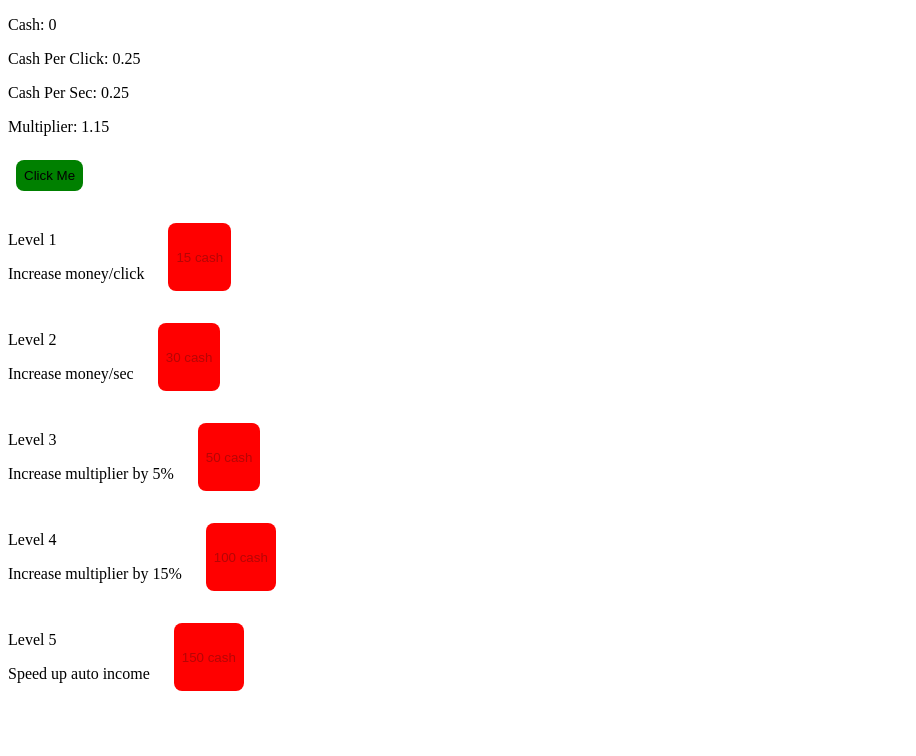
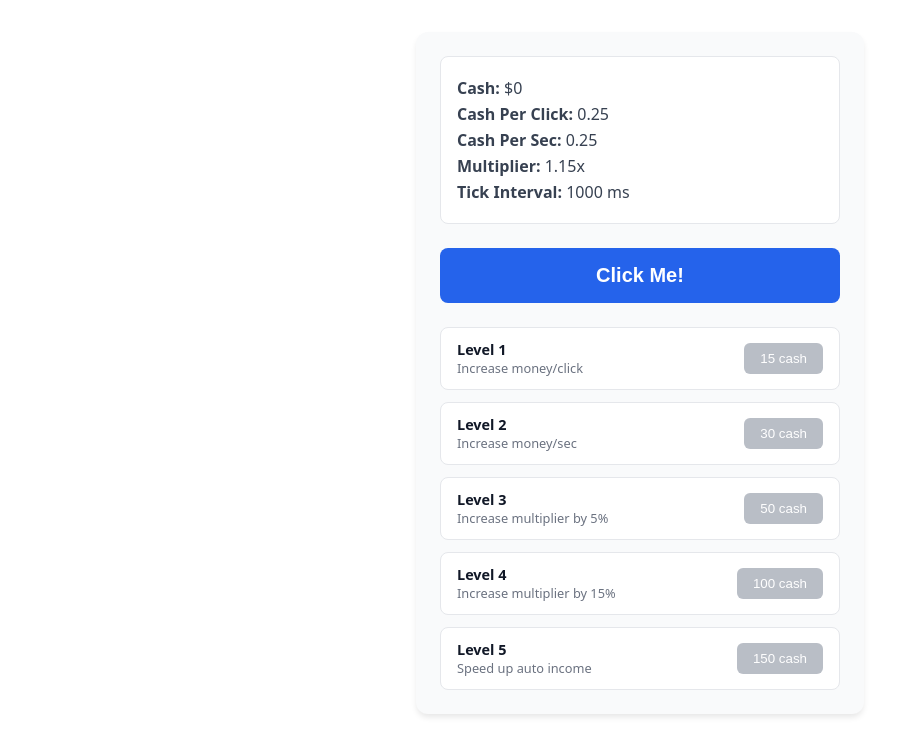
Before and after one commit to webrune-tim/svelte-button-masher, a SvelteKit app: page / in a window 1280 px wide. Shown: the top 756 px of the page, without its empty margins (0-916 px from the left). Built offline with nearby package versions, Linux system fonts and the light colour scheme.

Commit message:
base game

```diff
--- a/src/routes/+page.svelte
+++ b/src/routes/+page.svelte
@@ -1,161 +1,280 @@
 <script lang="ts">
-  let cash = $state(0)
-  let cashPerClick = $state(0.25)
-  let cashPerSec = $state(0.25)
-  let multiplier = $state(1.15)
-  let time = $state(1000)
+  import { onMount } from 'svelte';
+
+  let cash = $state(0);
+  let cashPerClick = $state(0.25);
+  let cashPerSec = $state(0.25);
+  let multiplier = $state(1.15);
+  let time = $state(1000);
 
   let timerId: ReturnType<typeof setInterval> | null = null;
+  let isLoaded = $state(false);
 
-  function handleMainClick(): void {
-    cash += cashPerClick
-  }
-
-  function runEverySecond(): void {
-    cash = cash + cashPerSec
-  }
+  const fmt = (n: number) => Number(n.toFixed(2));
 
   function startTimer(): void {
-    if (timerId !== null) return; // Guard against double-starting
-
-    timerId = setInterval(runEverySecond, time);
+    if (timerId !== null) {
+      clearInterval(timerId);
+    }
+    timerId = setInterval(() => {
+      cash += cashPerSec;
+    }, time);
   }
 
   function stopTimer(): void {
     if (timerId !== null) {
       clearInterval(timerId);
-      timerId = null; // Reset handle after clearing
+      timerId = null;
     }
   }
 
-  function handleCashPerClick(_multiplier: number): void {
-    cashPerClick *= _multiplier
-    multiplier *= 1.15
-    cash -= cash * 0.75
+  function handleMainClick(): void {
+    cash += cashPerClick;
   }
 
-  function handleCashPerSec(_multiplier: number): void {
-    cashPerSec *= _multiplier
-    multiplier *= 1.15
-    cash -= cash * 0.75
-
-    startTimer()
+  // Resets total cash to 20% of the current total (retains 20%, removes 80%)
+  function resetCashAfterUpgrade(): void {
+    cash *= 0.20;
   }
 
-  function increaseMultiplier (amount: number): void {
-    multiplier += amount
+  function handleCashPerClick(m: number): void {
+    cashPerClick *= m;
+    multiplier *= 1.15;
+    resetCashAfterUpgrade();
+  }
+
+  function handleCashPerSec(m: number): void {
+    cashPerSec *= m;
+    multiplier *= 1.15;
+    resetCashAfterUpgrade();
+    startTimer();
+  }
+
+  function increaseMultiplier(amount: number): void {
+    multiplier += amount;
+    resetCashAfterUpgrade();
   }
 
   function speedUpTimer(): void {
-    time *= 0.8
+    time *= 0.8;
+    resetCashAfterUpgrade();
   }
+
+  // Restarts the interval automatically when `time` changes while timer is active
+  $effect(() => {
+    if (timerId !== null) {
+      startTimer();
+    }
+  });
+
+  // Load saved state on component mount
+  onMount(() => {
+    const saved = localStorage.getItem('button_masher_save');
+    if (saved) {
+      try {
+        const parsed = JSON.parse(saved);
+        cash = parsed.cash ?? 0;
+        cashPerClick = parsed.cashPerClick ?? 0.25;
+        cashPerSec = parsed.cashPerSec ?? 0.25;
+        multiplier = parsed.multiplier ?? 1.15;
+        time = parsed.time ?? 1000;
+        if (parsed.isTimerRunning) {
+          startTimer();
+        }
+      } catch (e) {
+        console.error('Failed to parse save game:', e);
+      }
+    }
+    isLoaded = true;
+  });
+
+  // Auto-save state to localStorage on state updates
+  $effect(() => {
+    if (!isLoaded) return;
+    const saveData = {
+      cash,
+      cashPerClick,
+      cashPerSec,
+      multiplier,
+      time,
+      isTimerRunning: timerId !== null
+    };
+    localStorage.setItem('button_masher_save', JSON.stringify(saveData));
+  });
+
+  interface Upgrade {
+    level: number;
+    title: string;
+    description: string;
+    cost: number;
+    action: () => void;
+  }
+
+  const upgrades: Upgrade[] = $derived([
+    {
+      level: 1,
+      title: 'Level 1',
+      description: 'Increase money/click',
+      cost: 15,
+      action: () => handleCashPerClick(multiplier)
+    },
+    {
+      level: 2,
+      title: 'Level 2',
+      description: 'Increase money/sec',
+      cost: 30,
+      action: () => handleCashPerSec(multiplier)
+    },
+    {
+      level: 3,
+      title: 'Level 3',
+      description: 'Increase multiplier by 5%',
+      cost: 50,
+      action: () => increaseMultiplier(0.05)
+    },
+    {
+      level: 4,
+      title: 'Level 4',
+      description: 'Increase multiplier by 15%',
+      cost: 100,
+      action: () => increaseMultiplier(0.15)
+    },
+    {
+      level: 5,
+      title: 'Level 5',
+      description: 'Speed up auto income',
+      cost: 150,
+      action: () => speedUpTimer()
+    }
+  ]);
 </script>
 
-<p>Cash: {Number(cash.toFixed(2))}</p>
-<p>Cash Per Click: {Number(cashPerClick.toFixed(2))}</p>
-<p>Cash Per Sec: {Number(cashPerSec.toFixed(2))}</p>
-<p>Multiplier: {Number(multiplier.toFixed(2))}</p>
-
-<div class="buttons">
-  <div class="btn-area">
-    <button onclick={handleMainClick}>Click Me</button>
+<div class="game-container">
+  <div class="stats">
+    <p><strong>Cash:</strong> ${fmt(cash)}</p>
+    <p><strong>Cash Per Click:</strong> {fmt(cashPerClick)}</p>
+    <p><strong>Cash Per Sec:</strong> {fmt(cashPerSec)}</p>
+    <p><strong>Multiplier:</strong> {fmt(multiplier)}x</p>
+    <p><strong>Tick Interval:</strong> {fmt(time)} ms</p>
   </div>
 
-  <div class="btn-area">
-    <div>
-      <p>Level 1</p>
-      <p>Increase money/click</p>
-    </div>
-
-    <button
-      class:deactive={cash <= 15}
-      disabled={cash <= 15}
-      onclick={() => handleCashPerClick(multiplier)}
-      class="power"
-    >15 cash</button>
+  <div class="main-action">
+    <button class="click-btn" onclick={handleMainClick}>Click Me!</button>
   </div>
 
-  <div class="btn-area">
-    <div>
-      <p>Level 2</p>
-      <p>Increase money/sec</p>
-    </div>
-
-    <button
-      class:deactive={cash <= 30}
-      disabled={cash <= 30}
-      onclick={() => handleCashPerSec(multiplier)}
-      class="power"
-    >30 cash</button>
-  </div>
-
-  <div class="btn-area">
-    <div>
-      <p>Level 3</p>
-      <p>Increase multiplier by 5%</p>
-    </div>
-
-    <button
-      class:deactive={cash <= 50}
-      disabled={cash <= 50}
-      onclick={() => increaseMultiplier(0.05)}
-      class="power"
-    >50 cash</button>
-  </div>
-
-  <div class="btn-area">
-    <div>
-      <p>Level 4</p>
-      <p>Increase multiplier by 15%</p>
-    </div>
-
-    <button
-      class:deactive={cash <= 100}
-      disabled={cash <= 100}
-      onclick={() => increaseMultiplier(0.15)}
-      class="power"
-    >100 cash</button>
-  </div>
-
-  <div class="btn-area">
-    <div>
-      <p>Level 5</p>
-      <p>Speed up auto income</p>
-    </div>
-
-    <button
-      class:deactive={cash <= 150}
-      disabled={cash <= 150}
-      onclick={speedUpTimer}
-      class="power"
-    >150 cash</button>
+  <div class="buttons">
+    {#each upgrades as item (item.level)}
+      <div class="btn-area">
+        <div>
+          <p class="title">{item.title}</p>
+          <p class="desc">{item.description}</p>
+        </div>
+        <button
+          class="power"
+          disabled={cash <= item.cost}
+          onclick={item.action}
+        >
+          {item.cost} cash
+        </button>
+      </div>
+    {/each}
   </div>
 </div>
 
 <style>
-  .buttons {
+  .game-container {
+    font-family: system-ui, -apple-system, BlinkMacSystemFont, 'Segoe UI', Roboto, sans-serif;
+    max-width: 400px;
+    margin: 2rem auto;
+    padding: 1.5rem;
+    background: #f9fafb;
+    border-radius: 12px;
+    box-shadow: 0 4px 6px -1px rgb(0 0 0 / 0.1);
+  }
+
+  .stats {
+    background: white;
+    padding: 1rem;
+    border-radius: 8px;
+    margin-bottom: 1.5rem;
+    border: 1px solid #e5e7eb;
+
+    p {
+      margin: 0.25rem 0;
+      color: #374151;
+    }
+  }
+
+  .main-action {
     display: flex;
-    gap: 1rem;
-    flex-direction: column;
-    width: fit-content;
+    justify-content: center;
+    margin-bottom: 1.5rem;
 
-    button {
-      margin: 0.5rem;
-      padding: 0.5rem;
-      background: green;
-      color: contrast-color(green);
+    .click-btn {
+      width: 100%;
+      padding: 1rem;
+      font-size: 1.25rem;
+      font-weight: bold;
+      background: #2563eb;
+      color: white;
       border: none;
-      border-radius: 0.5rem;
+      border-radius: 8px;
+      cursor: pointer;
+      transition: background 0.2s;
 
-      &.deactive {
-        background: red;
-        color: contrast-color(red);
+      &:hover {
+        background: #1d4ed8;
       }
     }
   }
 
+  .buttons {
+    display: flex;
+    flex-direction: column;
+    gap: 0.75rem;
+  }
+
   .btn-area {
     display: flex;
-    gap: 1rem;
+    justify-content: space-between;
+    align-items: center;
+    background: white;
+    padding: 0.75rem 1rem;
+    border-radius: 8px;
+    border: 1px solid #e5e7eb;
+
+    .title {
+      font-weight: 600;
+      margin: 0;
+      color: #111827;
+      font-size: 0.9rem;
+    }
+
+    .desc {
+      margin: 0;
+      font-size: 0.8rem;
+      color: #6b7280;
+    }
+
+    button.power {
+      padding: 0.5rem 1rem;
+      background: #16a34a;
+      color: white;
+      border: none;
+      border-radius: 6px;
+      cursor: pointer;
+      font-weight: 500;
+      transition: background 0.2s;
+
+      &:hover:not(:disabled) {
+        background: #15803d;
+      }
+
+      &:disabled {
+        background: #9ca3af;
+        cursor: not-allowed;
+        opacity: 0.7;
+      }
+    }
   }
 </style>
```
